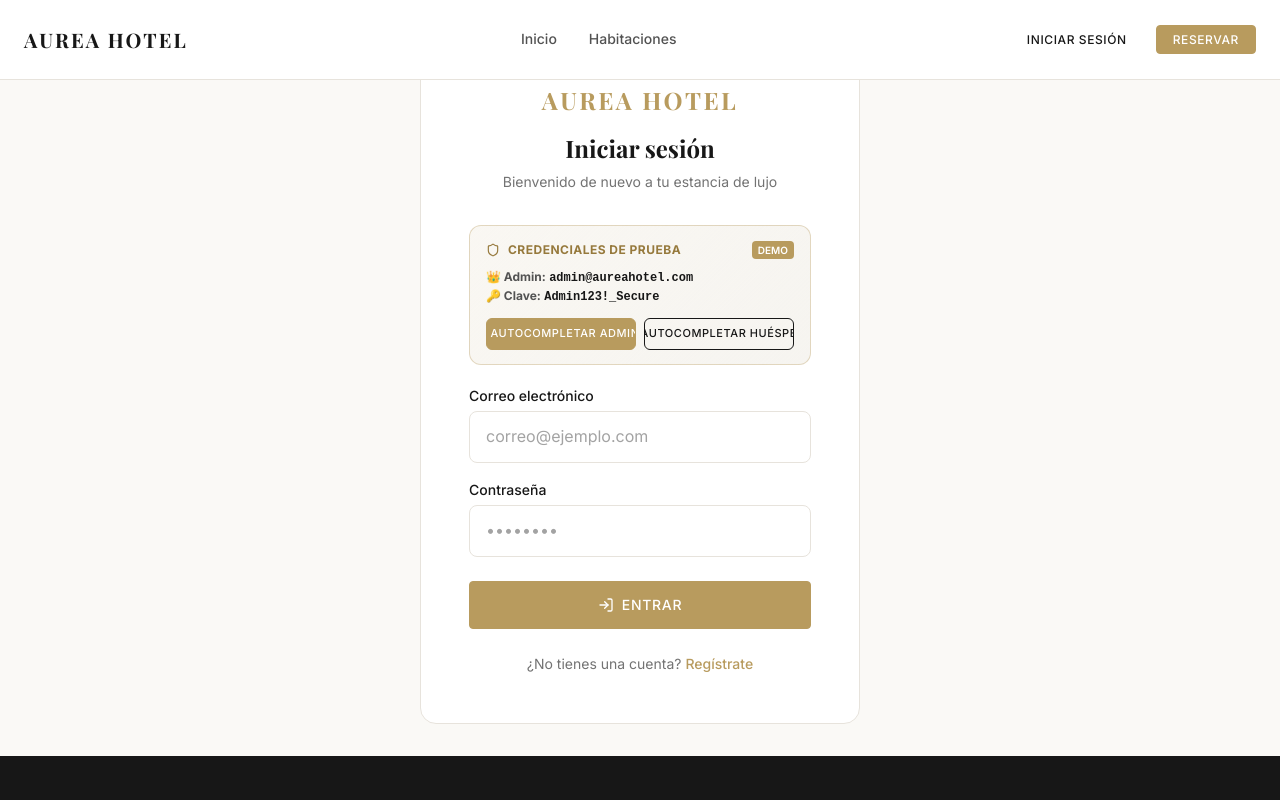
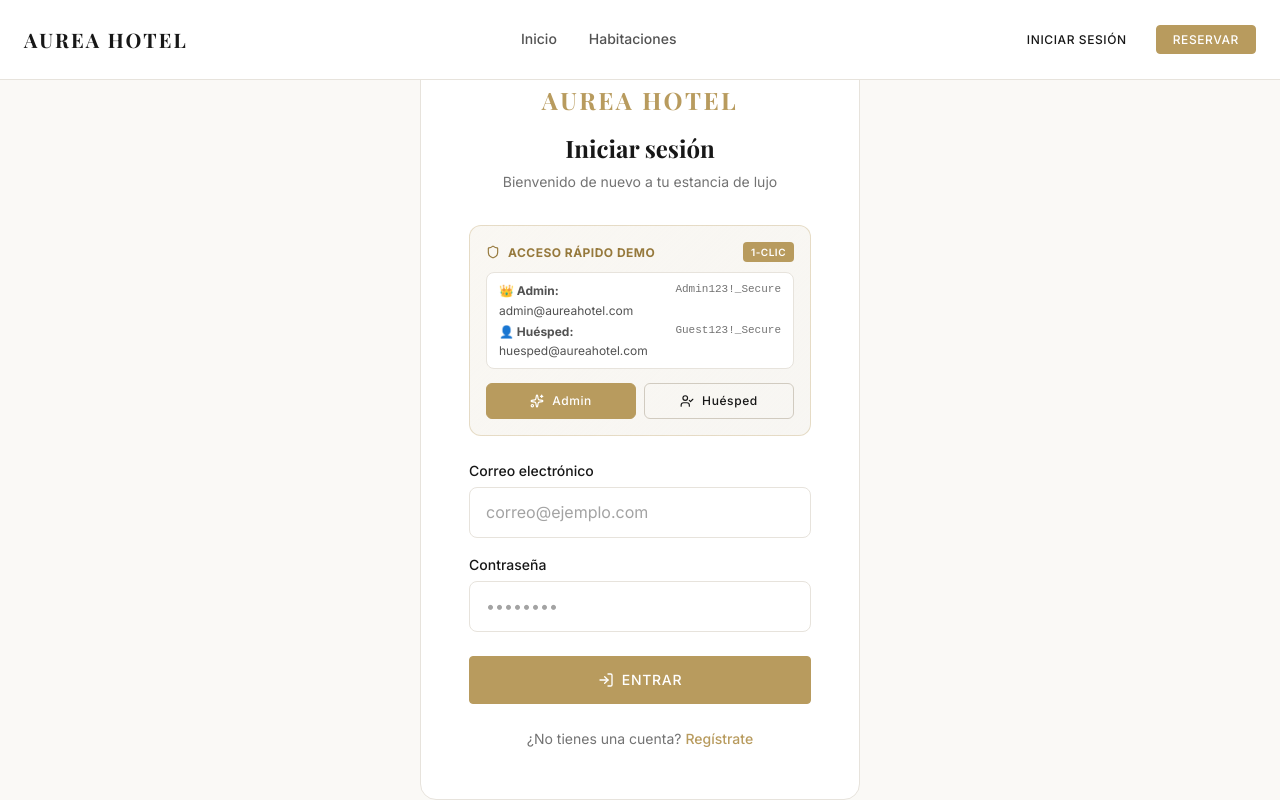
Before and after one commit to chulox20/AUREA-HOTEL-, a React (Vite) app: page /login in a window 1280 px wide. Shown: the top 800 px of the page. Built offline with nearby package versions, Linux system fonts and the light colour scheme; no server answers; a web font is replaced by a local one.

Commit message:
style(login): refine demo credentials box, improve button spacing, and replace personal email with huesped@aureahotel.com

```diff
--- a/src/pages/auth/Login.jsx
+++ b/src/pages/auth/Login.jsx
@@ -5,7 +5,7 @@ import { zodResolver } from '@hookform/resolvers/zod';
 import { z } from 'zod';
 import { useAuth } from '../../contexts/AuthContext';
 import toast from 'react-hot-toast';
-import { LogIn, Shield, Key, Sparkles, UserCheck } from 'lucide-react';
+import { LogIn, Shield, Sparkles, UserCheck } from 'lucide-react';
 
 const loginSchema = z.object({
   email: z.string().email('Email no válido'),
@@ -32,13 +32,13 @@ export default function Login() {
   const handleFillAdmin = () => {
     setValue('email', 'admin@aureahotel.com', { shouldValidate: true });
     setValue('password', 'Admin123!_Secure', { shouldValidate: true });
-    toast.success('Credenciales de Administrador cargadas');
+    toast.success('👑 Credenciales de Admin cargadas');
   };
 
   const handleFillCustomer = () => {
-    setValue('email', 'jmfiguera90@gmail.com', { shouldValidate: true });
-    setValue('password', 'Password123!', { shouldValidate: true });
-    toast.success('Credenciales de Huésped cargadas');
+    setValue('email', 'huesped@aureahotel.com', { shouldValidate: true });
+    setValue('password', 'Guest123!_Secure', { shouldValidate: true });
+    toast.success('👤 Credenciales de Huésped cargadas');
   };
 
   const onSubmit = async (data) => {
@@ -85,14 +85,14 @@ export default function Login() {
         {/* Demo Credentials Box */}
         <div
           style={{
-            background: 'linear-gradient(135deg, rgba(184, 155, 94, 0.08), rgba(240, 237, 230, 0.6))',
-            border: '1px solid rgba(184, 155, 94, 0.35)',
+            background: 'linear-gradient(135deg, rgba(184, 155, 94, 0.08), rgba(240, 237, 230, 0.5))',
+            border: '1px solid rgba(184, 155, 94, 0.3)',
             borderRadius: 'var(--radius-lg)',
-            padding: '0.875rem 1rem',
-            marginBottom: '1.25rem',
+            padding: '1rem',
+            marginBottom: '1.5rem',
           }}
         >
-          <div className="flex items-center justify-between" style={{ marginBottom: '0.5rem' }}>
+          <div className="flex items-center justify-between" style={{ marginBottom: '0.625rem' }}>
             <span
               className="flex items-center gap-xs"
               style={{
@@ -103,66 +103,78 @@ export default function Login() {
                 textTransform: 'uppercase',
               }}
             >
-              <Shield size={14} /> Credenciales de Prueba
+              <Shield size={14} /> Acceso Rápido Demo
             </span>
             <span
               style={{
                 fontSize: '10px',
                 background: 'var(--gold)',
                 color: '#fff',
-                padding: '1px 6px',
+                padding: '2px 8px',
                 borderRadius: '4px',
                 fontWeight: 600,
+                letterSpacing: '0.05em',
               }}
             >
-              DEMO
+              1-CLIC
             </span>
           </div>
 
           <div
             style={{
-              fontSize: 'var(--text-xs)',
+              fontSize: '12px',
               color: 'var(--muted-dark)',
-              lineHeight: 1.5,
-              marginBottom: '0.75rem',
+              lineHeight: 1.6,
+              marginBottom: '0.875rem',
+              background: '#ffffff',
+              padding: '0.5rem 0.75rem',
+              borderRadius: 'var(--radius-md)',
+              border: '1px solid var(--warm-gray)',
             }}
           >
-            <div>
-              <strong>👑 Admin:</strong> <code style={{ color: 'var(--obsidian)', fontWeight: 600 }}>admin@aureahotel.com</code>
+            <div style={{ display: 'flex', justifyContent: 'space-between', marginBottom: '2px' }}>
+              <span><strong>👑 Admin:</strong> admin@aureahotel.com</span>
+              <code style={{ fontSize: '11px', color: 'var(--muted)' }}>Admin123!_Secure</code>
             </div>
-            <div>
-              <strong>🔑 Clave:</strong> <code style={{ color: 'var(--obsidian)', fontWeight: 600 }}>Admin123!_Secure</code>
+            <div style={{ display: 'flex', justifyContent: 'space-between' }}>
+              <span><strong>👤 Huésped:</strong> huesped@aureahotel.com</span>
+              <code style={{ fontSize: '11px', color: 'var(--muted)' }}>Guest123!_Secure</code>
             </div>
           </div>
 
-          <div className="flex gap-xs flex-wrap">
+          <div style={{ display: 'grid', gridTemplateColumns: '1fr 1fr', gap: '0.5rem' }}>
             <button
               type="button"
               onClick={handleFillAdmin}
               className="btn btn-primary btn-sm"
               style={{
-                fontSize: '11px',
-                padding: '0.25rem 0.625rem',
+                fontSize: '12px',
+                textTransform: 'none',
+                padding: '0.4rem 0.5rem',
                 borderRadius: '6px',
-                flex: 1,
-                minHeight: '32px',
+                minHeight: '36px',
+                whiteSpace: 'normal',
+                lineHeight: 1.2,
               }}
             >
-              <Sparkles size={13} /> Autocompletar Admin
+              <Sparkles size={14} style={{ flexShrink: 0 }} /> Admin
             </button>
             <button
               type="button"
               onClick={handleFillCustomer}
               className="btn btn-secondary btn-sm"
               style={{
-                fontSize: '11px',
-                padding: '0.25rem 0.625rem',
+                fontSize: '12px',
+                textTransform: 'none',
+                padding: '0.4rem 0.5rem',
                 borderRadius: '6px',
-                flex: 1,
-                minHeight: '32px',
+                minHeight: '36px',
+                whiteSpace: 'normal',
+                lineHeight: 1.2,
+                borderColor: 'var(--warm-gray-dark)',
               }}
             >
-              <UserCheck size={13} /> Autocompletar Huésped
+              <UserCheck size={14} style={{ flexShrink: 0 }} /> Huésped
             </button>
           </div>
         </div>
```
Also changed, not shown: scratch/setup_guest_demo.js (added, +93 -0 lines).
